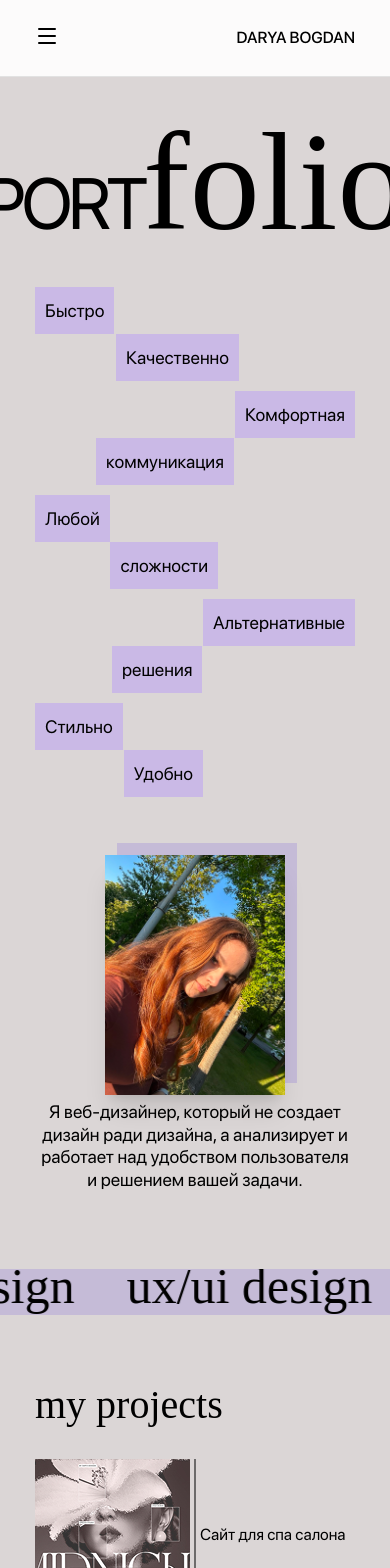
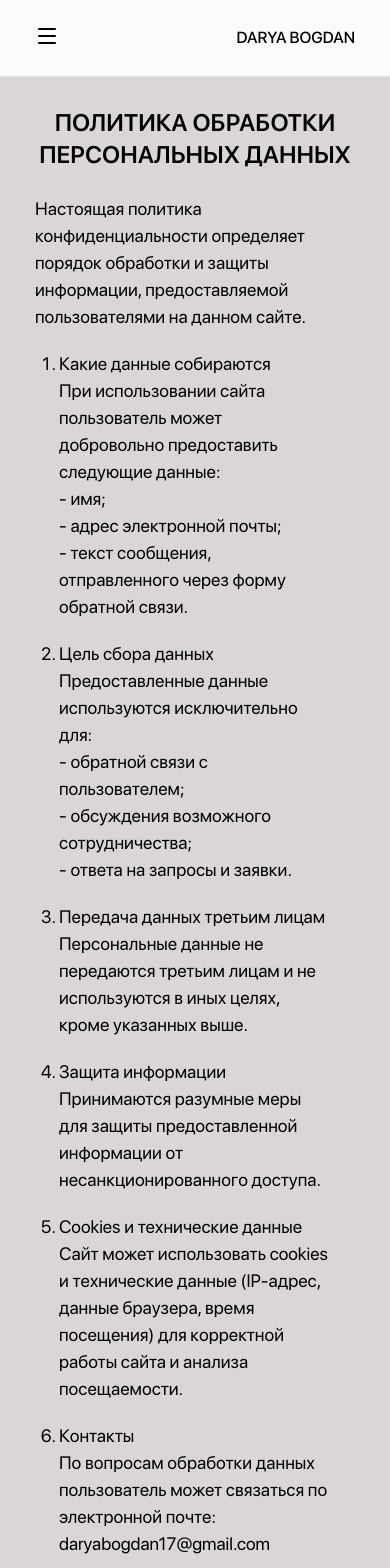
Before and after one commit to Yura-108/my-portfolio, a React (Vite) app: page /my-portfolio/personal-data in a window 390 px wide. Shown: the top 1568 px of the page. Built offline with nearby package versions, Linux system fonts and the light colour scheme; a web font is replaced by a local one.

Commit message:
fix bag #2

```diff
--- a/index.html
+++ b/index.html
@@ -2,7 +2,7 @@
 <html lang="en">
   <head>
     <meta charset="UTF-8" />
-    <link rel="icon" type="image/svg+xml" href="/favicon-32x32.png" />
+    <link rel="icon" type="image/svg+xml" href="/favicon-256x256.png" />
     <link rel="preconnect" href="https://fonts.googleapis.com">
     <link rel="preconnect" href="https://fonts.gstatic.com" crossorigin>
     <link href="https://fonts.googleapis.com/css2?family=Caramel&family=Inter:ital,opsz,wght@0,14..32,100..900;1,14..32,100..900&display=swap" rel="stylesheet">
--- a/package.json
+++ b/package.json
@@ -17,7 +17,8 @@
     "framer-motion": "^12.35.2",
     "lucide-react": "^1.7.0",
     "react": "^19.2.0",
-    "react-dom": "^19.2.0"
+    "react-dom": "^19.2.0",
+    "react-router-dom": "^7.15.0"
   },
   "devDependencies": {
     "@eslint/js": "^9.39.1",
--- a/src/App.tsx
+++ b/src/App.tsx
@@ -1,51 +1,28 @@
 import './App.css'
-import {Reveal} from "./components/Reveal.tsx";
-import Services from "./sections/Services.tsx";
 import Header from "./components/Header.tsx";
-import About from "./components/About.tsx";
-import Line from "./components/Line.tsx";
-import Skills from "./sections/Skills.tsx";
-import Work from "./sections/Work.tsx";
-import Title from "./components/Title.tsx";
-import {ProjectsDesktop, ProjectsMobile} from "./sections/Projects.tsx";
-import Contacts from "./sections/Contacts.tsx";
+
 import Footer from "./components/Footer.tsx";
-import {DesktopTiles, MobileTiles, TabletTiles} from "./components/DesktopTiles.tsx";
+import Home from "./pages/home.tsx";
+import { BrowserRouter, Routes, Route } from "react-router-dom";
+import PersonalData from "./pages/PersonalData.tsx";
 
 export default function App() {
   return (
-    <>
+    <BrowserRouter basename="/my-portfolio">
       <Header />
 
       <main className="container mx-auto flex flex-col justify-center items-center
         xl:px-30 lg:px-22.5 md:px-7.5 px-5">
 
-        <Title />
-
-        <MobileTiles className="flex md:hidden" />
-        <TabletTiles className="hidden md:flex lg:hidden" />
-        <DesktopTiles className="hidden lg:flex" />
+        <Routes>
+          <Route path="/" element={<Home />} />
+          <Route path="/personal-data" element={<PersonalData />} />
+        </Routes>
 
 
-        <Reveal>
-          <About />
-        </Reveal>
+      </main>
 
-        <Line />
-
-        <ProjectsMobile className="block md:hidden"  />
-        <ProjectsDesktop className="hidden md:block" />
-
-        <Skills />
-
-        <Services />
-
-        <Work />
-
-        <Contacts />
-
-        <Footer />
-      </main>
-    </>
+      <Footer />
+    </BrowserRouter>
   );
 }
--- a/src/components/About.tsx
+++ b/src/components/About.tsx
@@ -11,8 +11,8 @@ export default function About() {
 
       {/* Текст */}
       <p className="
-                    text-[18px] leading-tight
-                    md:text-[24px] tracking-normal
+                    text-[18px] leading-tight mt-6
+                    md:text-[24px] md:mt-0
                     lg:text-[40px]
                     xl:text-[45px]
                     text-center md:text-left order-2 md:order-1">
--- a/src/components/DesktopTiles.tsx
+++ b/src/components/DesktopTiles.tsx
@@ -4,56 +4,56 @@ export function MobileTiles({className}: { className?: string }) {
   return (
     <div className={`w-full flex flex-col gap-y-2.5 ${className}`}>
       <div className="w-full flex justify-start">
-        <div className="grid w-51">
+        <div className="grid justify-items-stretch w-51">
           <Reveal delay={0.1}>
-            <div className="bg-[#cab9e6] justify-self-start text-[18px] p-2.5">Быстро</div>
+            <div className="bg-[#cab9e6] w-fit text-[18px] p-2.5">Быстро</div>
           </Reveal>
           <Reveal delay={0.2}>
-            <div className="bg-[#cab9e6] justify-self-end text-[18px] p-2.5">Качественно</div>
+            <div className="bg-[#cab9e6] ml-auto w-fit text-[18px] p-2.5">Качественно</div>
           </Reveal>
         </div>
       </div>
 
       <div className="w-full flex justify-end">
-        <div className="grid w-64.75">
+        <div className="grid justify-items-stretch w-64.75">
           <Reveal delay={0.3}>
-            <div className="bg-[#cab9e6] justify-self-end text-[18px] p-2.5">Комфортная</div>
+            <div className="bg-[#cab9e6] ml-auto w-fit text-[18px] p-2.5">Комфортная</div>
           </Reveal>
           <Reveal delay={0.4}>
-            <div className="bg-[#cab9e6] justify-self-start text-[18px] p-2.5">коммуникация</div>
+            <div className="bg-[#cab9e6] w-fit text-[18px] p-2.5">коммуникация</div>
           </Reveal>
         </div>
       </div>
 
       <div className="w-full flex justify-start">
-        <div className="grid w-45.75">
+        <div className="grid w-45.75 justify-items-stretch">
           <Reveal delay={0.5}>
-            <div className="bg-[#cab9e6] justify-self-start text-[18px] p-2.5">Любой </div>
+            <div className="bg-[#cab9e6] w-fit text-[18px] p-2.5">Любой </div>
           </Reveal>
           <Reveal delay={0.6}>
-            <div className="bg-[#cab9e6] justify-self-end text-[18px] p-2.5">сложности</div>
+            <div className="bg-[#cab9e6] ml-auto w-fit text-[18px] p-2.5">сложности</div>
           </Reveal>
         </div>
       </div>
 
       <div className="w-full flex justify-end">
-        <div className="grid w-60.75">
+        <div className="grid justify-items-stretch w-60.75">
           <Reveal delay={0.7}>
-            <div className="bg-[#cab9e6] justify-self-end text-[18px] p-2.5">Альтернативные</div>
+            <div className="bg-[#cab9e6] ml-auto w-fit text-[18px] p-2.5">Альтернативные</div>
           </Reveal>
           <Reveal delay={0.8}>
-            <div className="bg-[#cab9e6] justify-self-start text-[18px] p-2.5">решения</div>
+            <div className="bg-[#cab9e6] w-fit text-[18px] p-2.5">решения</div>
           </Reveal>
         </div>
       </div>
 
       <div className="w-full flex justify-start">
-        <div className="grid w-42">
+        <div className="grid justify-items-stretch w-42">
           <Reveal delay={0.9}>
-            <div className="bg-[#cab9e6] justify-self-start text-[18px] p-2.5">Стильно</div>
+            <div className="bg-[#cab9e6] w-fit text-[18px] p-2.5">Стильно</div>
           </Reveal>
           <Reveal delay={1}>
-            <div className="bg-[#cab9e6] justify-self-end text-[18px] p-2.5">Удобно</div>
+            <div className="bg-[#cab9e6] ml-auto w-fit text-[18px] p-2.5">Удобно</div>
           </Reveal>
         </div>
       </div>
--- /dev/null
+++ b/src/pages/PersonalData.tsx
@@ -0,0 +1,71 @@
+import {GridContactsContainer} from "../sections/Contacts.tsx";
+
+export default function PersonalData() {
+  return (
+    <div className="mt-7.5">
+      <h1 className="uppercase font-semibold text-2xl md:text-[50px] md:tracking-[-2px] xl:text-[70px] text-center">
+        политика обработки персональных данных
+      </h1>
+      <p className="mt-6 text-[18px] md:text-[20px] lg:text-2xl">
+        Настоящая политика конфиденциальности определяет порядок обработки и защиты информации, предоставляемой пользователями на данном сайте.
+      </p>
+      <ol className="list-decimal mt-5 flex flex-col gap-5 text-[18px] md:text-[20px] lg:text-2xl px-6">
+        <li>
+          Какие данные собираются
+          <p>
+            При использовании сайта пользователь может добровольно предоставить следующие данные:
+            <ul className="list-none">
+              <li>- имя;</li>
+              <li>- адрес электронной почты;</li>
+              <li> - текст сообщения, отправленного через форму обратной связи.</li>
+            </ul>
+          </p>
+        </li>
+        <li>
+          Цель сбора данных
+          <p>
+            Предоставленные данные используются исключительно для:
+            <ul className="list-none">
+              <li>- обратной связи с пользователем;</li>
+              <li>- обсуждения возможного сотрудничества;</li>
+              <li>- ответа на запросы и заявки.</li>
+            </ul>
+          </p>
+        </li>
+        <li>
+          Передача данных третьим лицам
+          <p>
+            Персональные данные не передаются третьим лицам и не используются в иных целях, кроме указанных выше.
+          </p>
+        </li>
+        <li>
+          Защита информации
+          <p>
+            Принимаются разумные меры для защиты предоставленной информации от несанкционированного доступа.
+
+          </p>
+        </li>
+        <li>
+          Cookies и технические данные
+          <p>
+            Сайт может использовать cookies и технические данные (IP-адрес, данные браузера, время посещения) для корректной работы сайта и анализа посещаемости.
+          </p>
+        </li>
+        <li>
+          Контакты
+          <p>
+            По вопросам обработки данных пользователь может связаться по электронной почте: daryabogdan17@gmail.com
+          </p>
+        </li>
+      </ol>
+
+      <div className="hidden md:flex w-full h-14.25 gap-x-4 lg:gap-x-5 xl:gap-x-7.5 mt-20 lg:mt-25 xl:mt-50">
+        <div className="bg-[#cab9e6] flex-1 flex justify-center items-center text-[28px] lg:text-[35px]">Telegram</div>
+        <div className="bg-[#cab9e6] flex-1 flex justify-center items-center text-[28px] lg:text-[35px]">Behance</div>
+        <div className="bg-[#cab9e6] flex-1 flex justify-center items-center text-[28px] lg:text-[35px]">Instagram</div>
+      </div>
+      <GridContactsContainer className={"block md:hidden mt-10"} />
+    </div>
+
+  )
+}
--- /dev/null
+++ b/src/pages/home.tsx
@@ -0,0 +1,40 @@
+import {DesktopTiles, MobileTiles, TabletTiles} from "../components/DesktopTiles.tsx";
+import About from "../components/About.tsx";
+import Line from "../components/Line.tsx";
+import Skills from "../sections/Skills.tsx";
+import Work from "../sections/Work.tsx";
+import Title from "../components/Title.tsx";
+import {ProjectsDesktop, ProjectsMobile} from "../sections/Projects.tsx";
+import {Reveal} from "../components/Reveal.tsx";
+import Services from "../sections/Services.tsx";
+import Contacts from "../sections/Contacts.tsx";
+
+export default function Home() {
+  return (
+    <>
+      <Title />
+
+      <MobileTiles className="flex md:hidden" />
+      <TabletTiles className="hidden md:flex lg:hidden" />
+      <DesktopTiles className="hidden lg:flex" />
+
+
+      <Reveal>
+        <About />
+      </Reveal>
+
+      <Line />
+
+      <ProjectsMobile className="block md:hidden"  />
+      <ProjectsDesktop className="hidden md:block" />
+
+      <Skills />
+
+      <Services />
+
+      <Work />
+
+      <Contacts />
+    </>
+  )
+}
--- a/src/sections/Projects.tsx
+++ b/src/sections/Projects.tsx
@@ -19,7 +19,7 @@ export function ProjectsMobile({className}: {className?: string}) {
           <h2 className="text-start text-base">Сайт для спа салона</h2>
         </div>
         <div className="flex items-center p-1.25">
-          <h2 className='text-end text-base'>Приложение  для
+          <h2 className='text-end text-base/4 '>Приложение  для
             онлайн-кинотеатра</h2>
         </div>
         <div className="flex justify-end items-end">
```
Also changed, not shown: src/components/Footer.tsx (+10 -10 lines), src/constants/data.ts (+61 -10 lines), src/sections/Contacts.tsx (+19 -40 lines), src/sections/Skills.tsx (+9 -3 lines), public/favicon-256x256.png (added), 1 other file (tests, documents, lock files or other folders).
